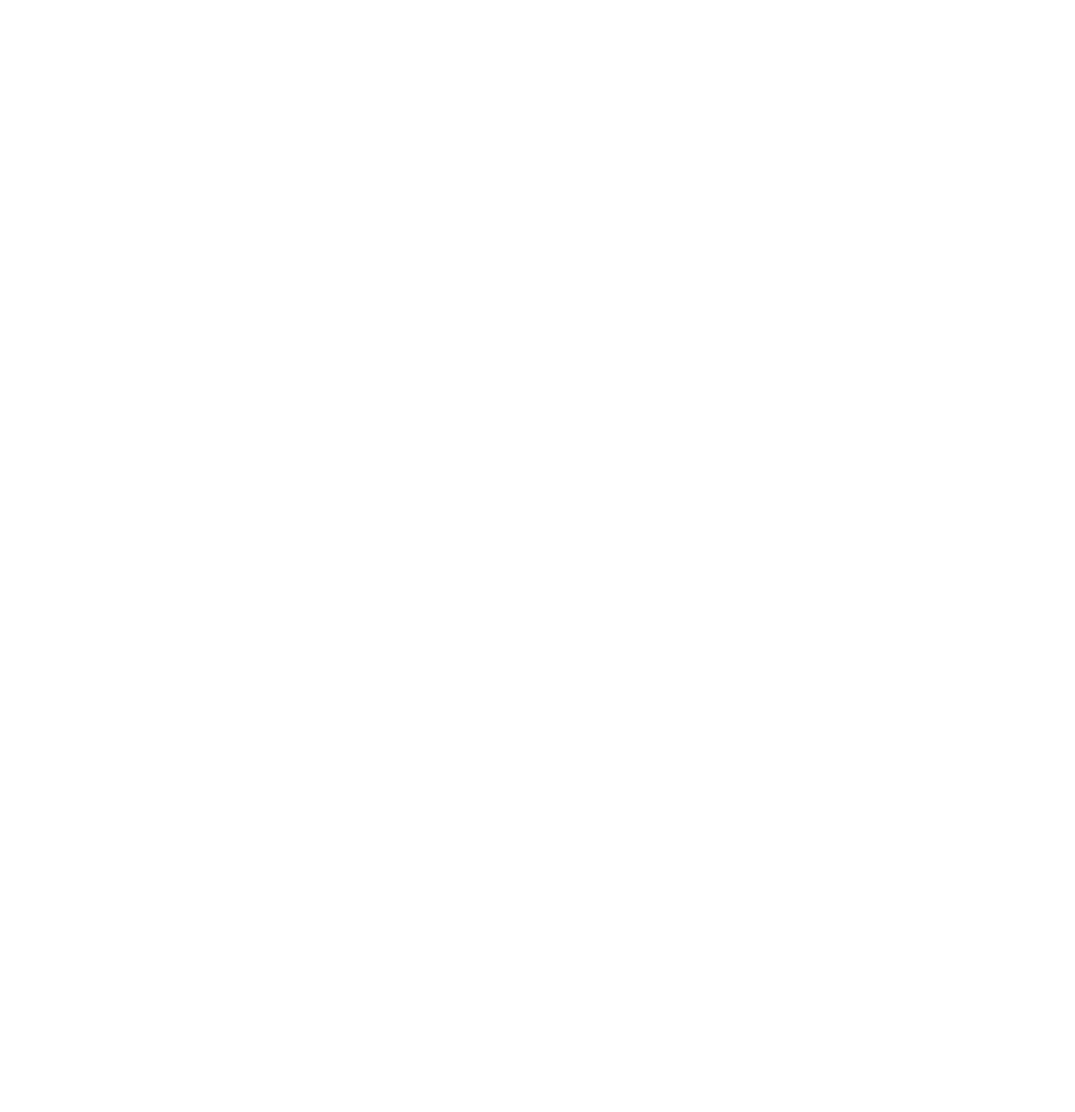
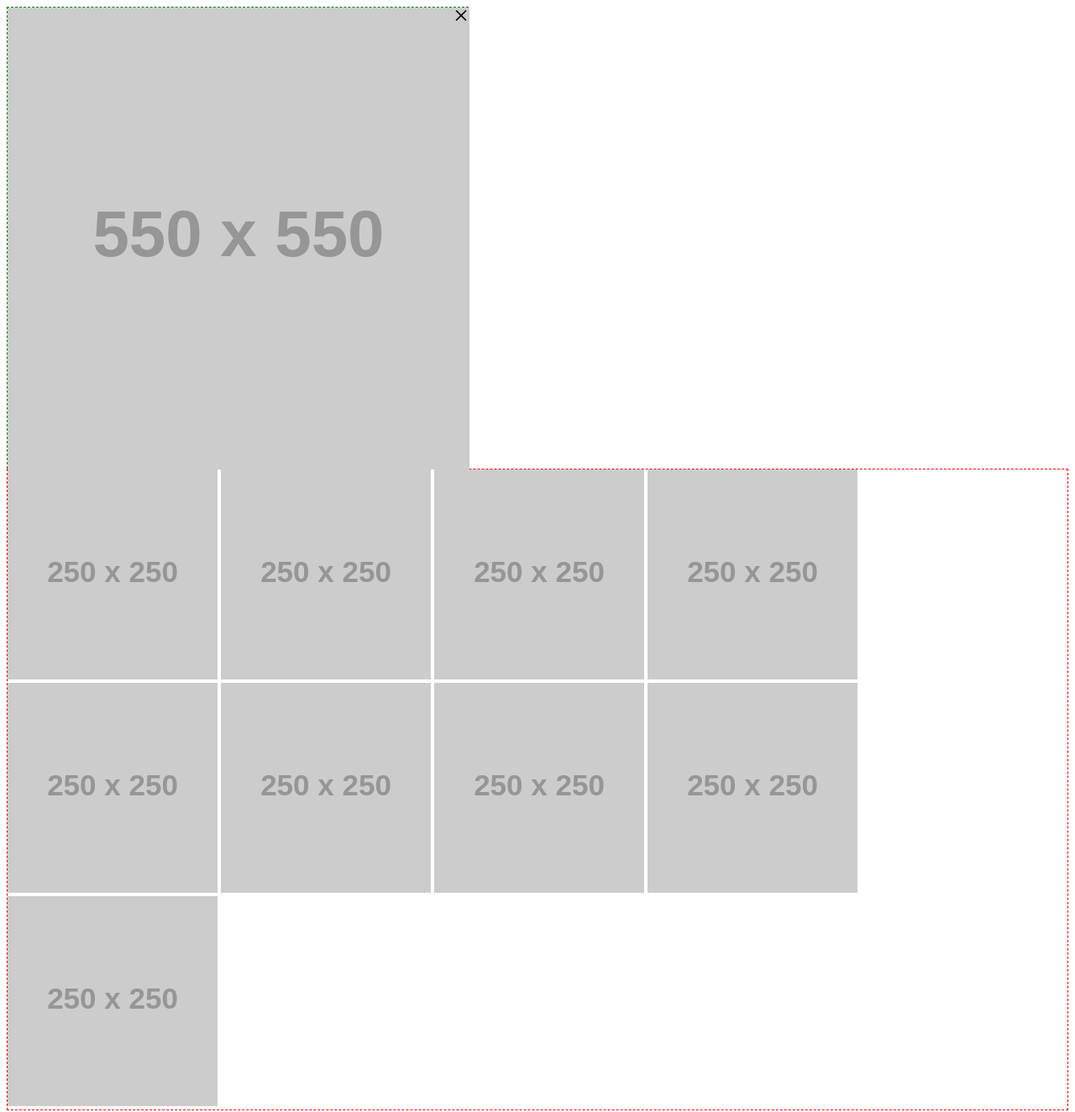
Before and after one commit to Bdemers1055/modal-fun, a plain HTML site: page index.html in a window 1280 px wide. Shown: the whole page at 84% size. Before the commit the page ends 800 px from the top, so only its background shows below. Drawn offline with Linux system fonts and the light colour scheme; placeholder pictures from the web are drawn by us.

Commit message:
added placeholder images and css

```diff
--- a/index.html
+++ b/index.html
@@ -8,7 +8,21 @@
     <link rel="stylesheet" href="style.css">
 </head>
 <body>
-
+    <section class="modal-container">
+        <span class="close-modal">&times;</span>
+        <img src="http://placehold.it/550x550" alt="placeholder modal image" class="modal-image" />
+    </section>
+    <div class="images">
+        <img src="http://placehold.it/250x250" alt="placeholder image" class="thumbnail">
+        <img src="http://placehold.it/250x250" alt="placeholder image" class="thumbnail">
+        <img src="http://placehold.it/250x250" alt="placeholder image" class="thumbnail">
+        <img src="http://placehold.it/250x250" alt="placeholder image" class="thumbnail">
+        <img src="http://placehold.it/250x250" alt="placeholder image" class="thumbnail">
+        <img src="http://placehold.it/250x250" alt="placeholder image" class="thumbnail">
+        <img src="http://placehold.it/250x250" alt="placeholder image" class="thumbnail">
+        <img src="http://placehold.it/250x250" alt="placeholder image" class="thumbnail">
+        <img src="http://placehold.it/250x250" alt="placeholder image" class="thumbnail">
+    </div>
     <script src="index.js"></script>
 </body>
 </html>
--- a/style.css
+++ b/style.css
@@ -0,0 +1,21 @@
+* {
+    box-sizing: border-box;
+}
+
+.images {
+    border: 1px dashed red;
+}
+
+.modal-container {
+    border: 1px dashed green;
+    width: 550px;
+    height: 550px;
+}
+
+.close-modal {
+    font-size: 2rem;
+    position: absolute;
+    left: 540px;
+    top: 0;
+    cursor: pointer;
+}
```
